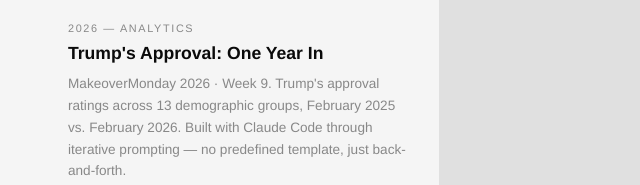
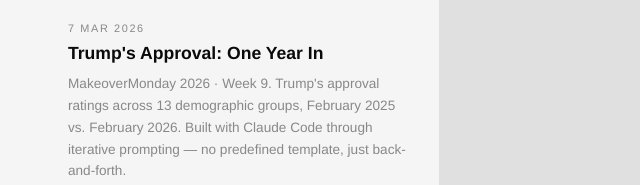
Before and after one commit to radozoo/dataviz, a plain HTML site: page index.html in a window 1280 px wide. Shown: the part 615-800 px from the top of the page, 0-640 px from the left. Drawn offline with nearby package versions, Linux system fonts and the light colour scheme.

Commit message:
Replace card meta label with publication date
Swap generic "2026 — Analytics" for the actual publish date "7 Mar 2026"
on the Trump approval card in index.html.

Co-Authored-By: Claude Sonnet 4.6 <noreply@anthropic.com>

```diff
--- a/index.html
+++ b/index.html
@@ -378,7 +378,7 @@
         <div class="card-thumb-overlay"></div>
       </div>
       <div class="card-body">
-        <p class="card-meta">2026 &mdash; Analytics</p>
+        <p class="card-meta">7 Mar 2026</p>
         <h2 class="card-title">Trump's Approval: One Year In</h2>
         <p class="card-desc">MakeoverMonday 2026 · Week 9. Trump's approval ratings across 13 demographic groups, February 2025 vs. February 2026. Built with Claude Code through iterative prompting — no predefined template, just back-and-forth.</p>
         <div class="card-tags">
```
